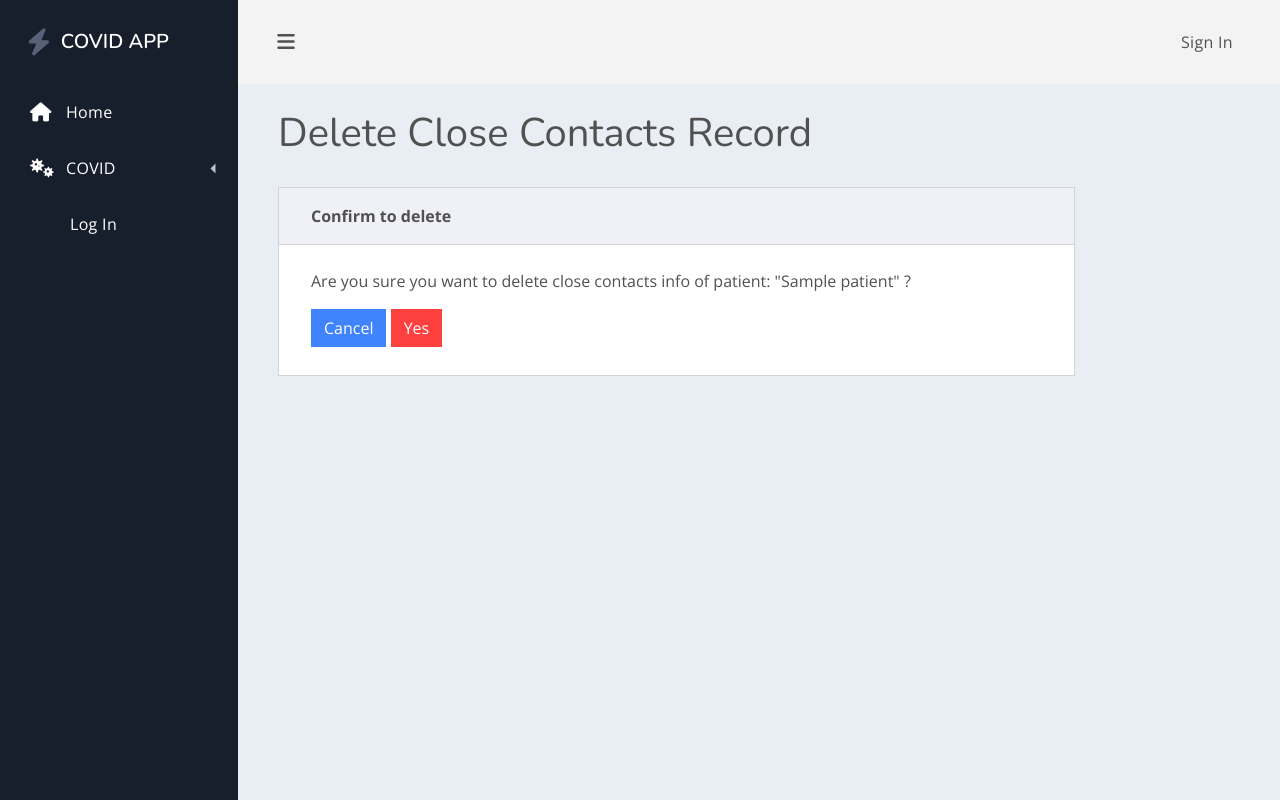
After one commit to ujjwalbgn/COVIDwebApp, a Django app: template healthcare/templates/healthcare/deleteCovidTracing.html in a window 1280 px wide. The commit adds this page. Run offline with Django 3.2, Linux system fonts and the light colour scheme; the template is opened without the code that fills it: most values are stand-ins (such as "Sample title", 1, 10 or a date in 2020); some libraries are stand-ins or nearby versions.

Commit message:
Delete feature added for contact tracings

```diff
--- /dev/null
+++ b/healthcare/templates/healthcare/deleteCovidTracing.html
@@ -0,0 +1,28 @@
+{% extends 'healthcare/main.html' %}
+
+{% block content %}
+    {% load myfilters %}
+    <main class="dash-content">
+        <div class="container-fluid">
+            <h1 class="dash-title">Delete Close Contacts Record</h1>
+            <div class="row">
+                <div class="col-lg-10">
+                    <div class="card spur-card">
+                        <div class="card-header">
+                            <div class="spur-card-title">Confirm to delete</div>
+                        </div>
+                        <div class="card-body ">
+                            <p>Are you sure you want to delete close contacts info of patient: "{{contact.patient}}" ?</p>
+                            <form action="{% url 'deletecovidtracing' contact.id %}" method="POST">
+                                {% csrf_token %}
+                                <a class="btn btn-primary mb-1" href="{% url 'listCovidTracing' %}">Cancel</a>
+                                <button type="submit" class="btn btn-danger mb-1">Yes</button>
+                            </form>
+                        </div>
+                    </div>
+                </div>
+            </div>
+        </div>
+    </main>
+
+{% endblock %}
--- a/healthcare/templates/healthcare/listContactTracing.html
+++ b/healthcare/templates/healthcare/listContactTracing.html
@@ -19,6 +19,7 @@
                                     <th scope="col">Patient</th>
                                     <th scope="col">Report Submitted Date</th>
                                     <th scope="col">Action</th>
+                                    <th scope="col">Delete</th>
                                 </tr>
                                 </thead>
                                 <tbody>
@@ -35,6 +36,9 @@
                                     <td>
                                            <a href="{% url 'viewCovidTracing' contact.id %}">View Details</a>
                                         </td>
+                                    <td>
+                                           <a href="{% url 'deletecovidtracing' contact.id %}">Delete</a>
+                                        </td>
                                     </tr>
                                 {% endfor %}
                                 </tbody>
--- a/healthcare/templates/healthcare/nav.html
+++ b/healthcare/templates/healthcare/nav.html
@@ -53,7 +53,7 @@
                         <a href="{%  url 'reviewreportings' %}" class="dash-nav-dropdown-item dash-nav-item">
                             Review Reportings</a>
                         <a href="{%  url 'listCovidTracing' %} "class="dash-nav-dropdown-item dash-nav-item">
-                            COVID Tracing</a>
+                            Contact Tracings</a>
                     </div>
                 </div>
             {% endif %}
--- a/healthcare/urls.py
+++ b/healthcare/urls.py
@@ -51,6 +51,7 @@ urlpatterns = [
     path('contact_tracing/', views.ContactTracingView, name="ContactTracing"),
     path('list_tracing/', views.listAllCovidTracing, name="listCovidTracing"),
     path('contact_tracing/<str:pk>/', views.viewCovidTracing, name="viewCovidTracing"),
+    path('DeleteCovidTracing/<str:pk>/', views.deleteCovidTracing, name="deletecovidtracing"),
 
     path('scheduleappointment/', views.ScheduleAppointment, name="scheduleAppointment"),
     path('deleteappointment/<str:pk>/', views.deleteAppointment, name="deleteappointment"),
```
Also changed, not shown: healthcare/views.py (+9 -0 lines), db.sqlite3.
